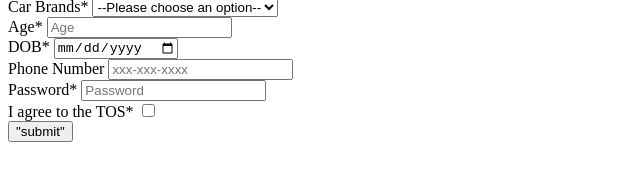
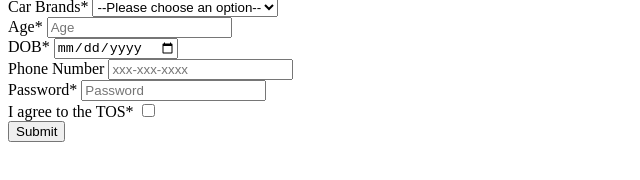
Before and after one commit to acciojob/signup-form-car-sanj222, a website: page main.html in a window 1280 px wide. Shown: the part 144-324 px from the top of the page, 0-640 px from the left. Drawn offline with Linux system fonts and the light colour scheme.

Commit message:
created a submission

```diff
--- a/main.html
+++ b/main.html
@@ -55,7 +55,7 @@
 		<input required type="checkbox" name="TOS"id="#tos">
 		<br>
 
-		<button>"submit"</button>
+		<button>Submit</button>
 	<!-- the entire body must be written by student -->
     <script type="text/javascript" src="./script.js">
 </script>
```
